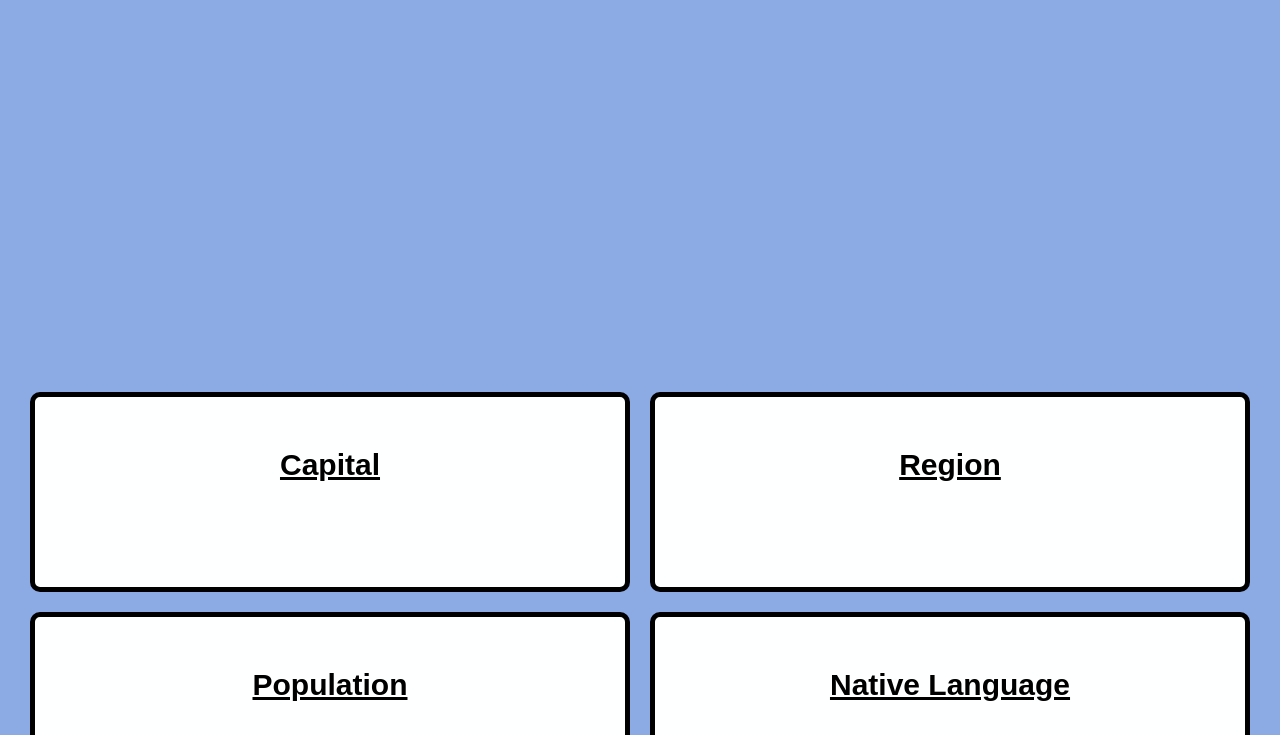
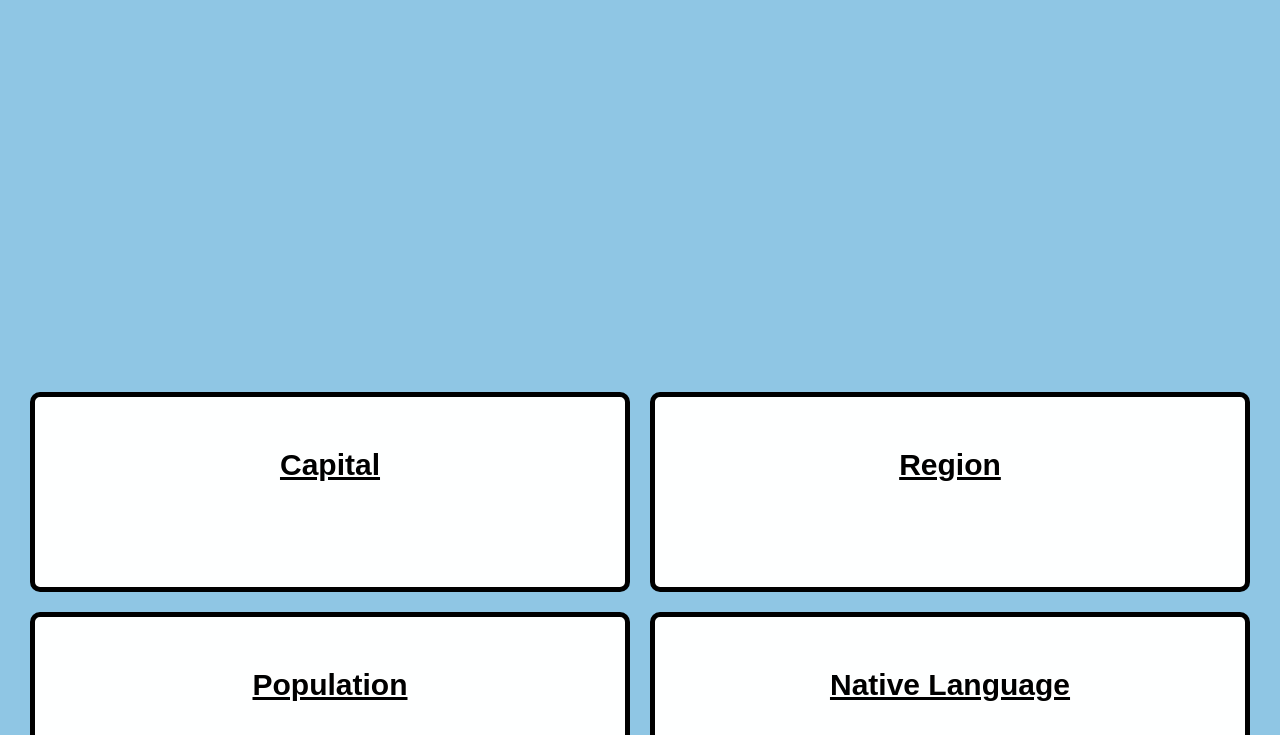
Before and after one commit to jarrodmjack/country-api, a plain HTML site: page index.html in a window 1280 px wide. Shown: the part 413-1148 px from the top of the page. Drawn offline with Linux system fonts and the light colour scheme.

Commit message:
changed CSS added new background color

```diff
--- a/css/style.css
+++ b/css/style.css
@@ -11,7 +11,7 @@ html{
 }
 
 body{
-background-color: #8caae3;
+background-color: #8fc6e4;
 font-size: 3rem;
 font-family: sans-serif;
 }
```
